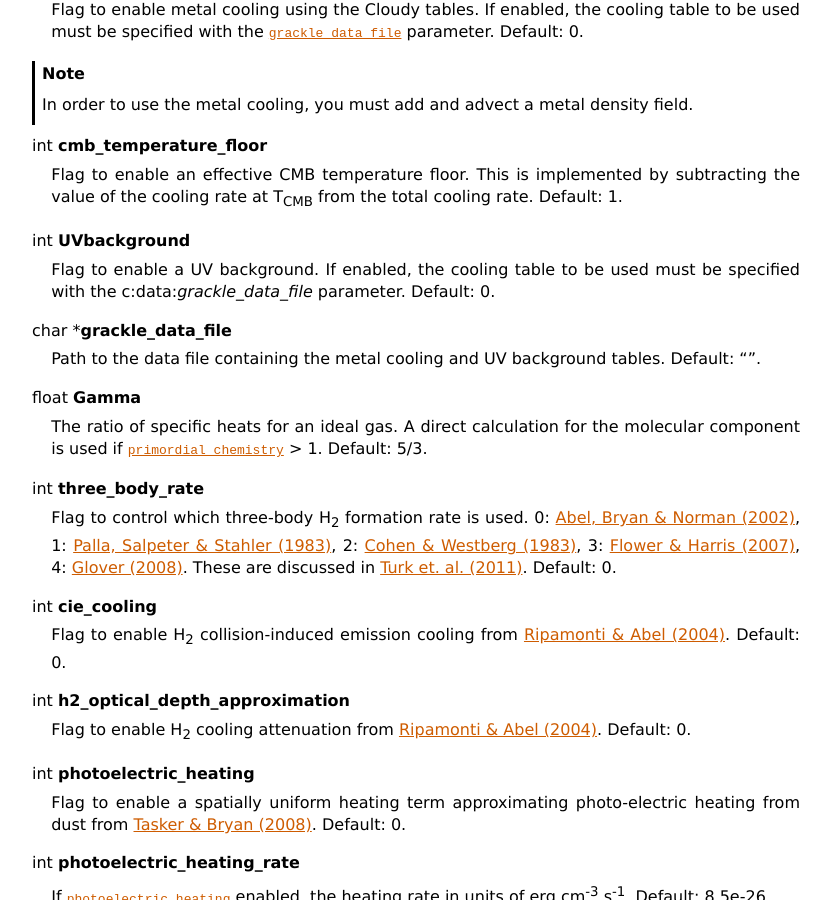
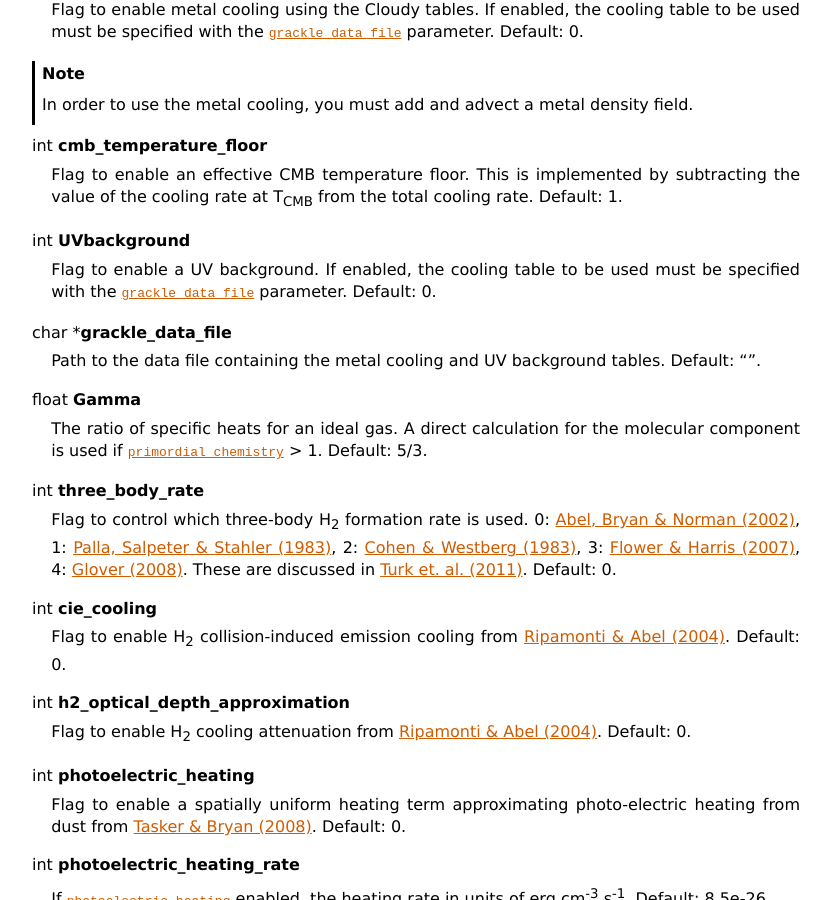
Before and after one commit to grackle-project/grackle, a Sphinx documentation site: the page built from doc/source/Parameters.rst, in a window 1280 px wide and 900 px high, scrolled down 1128 px. Shown: the whole window, without its empty margins (48-879 px from the left). Built offline with Sphinx 7.4.7, drawn with Linux system fonts in a browser that asks for light colours.

Commit message:
Doc typo.

```diff
--- a/doc/source/Parameters.rst
+++ b/doc/source/Parameters.rst
@@ -43,7 +43,7 @@ For all on/off integer flags, 0 is off and 1 is on.
 
 .. c:var:: int UVbackground
 
-   Flag to enable a UV background.  If enabled, the cooling table to be used must be specified with the c:data:`grackle_data_file` parameter.  Default: 0.
+   Flag to enable a UV background.  If enabled, the cooling table to be used must be specified with the :c:data:`grackle_data_file` parameter.  Default: 0.
 
 .. c:var:: char* grackle_data_file
 
```
